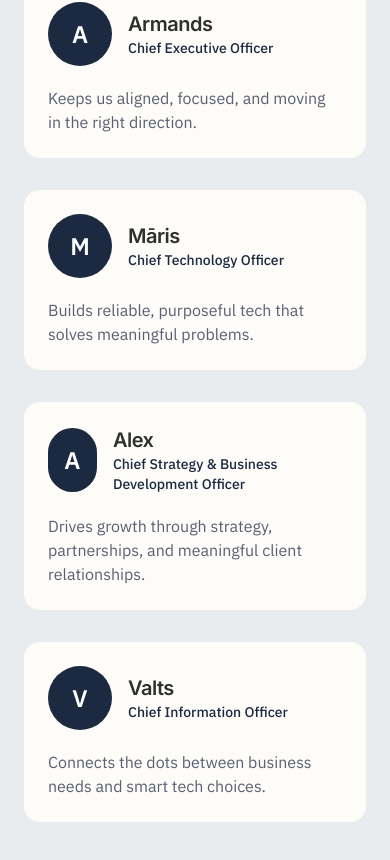
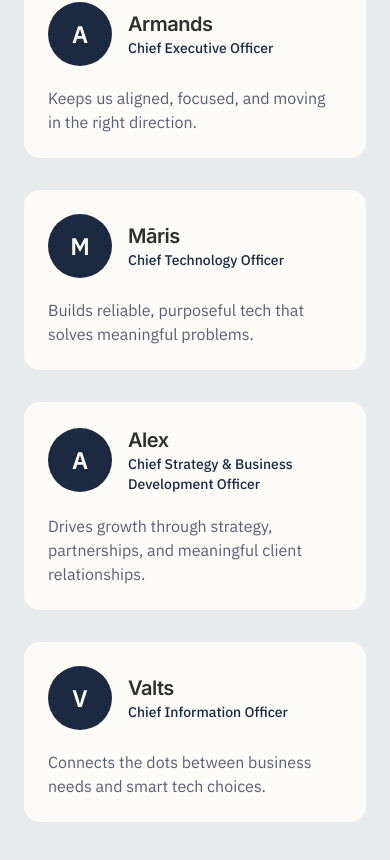
Before and after one commit to Double-Helix-Technologies/Double-Helix-Technologies.github.io, a Next.js app: page / in a window 390 px wide. Shown: the part 3016-3876 px from the top of the page. Built offline with nearby package versions, Linux system fonts and the light colour scheme.

Commit message:
Fix vertical stretch for the initial circles on small screens

```diff
--- a/app/components/About.tsx
+++ b/app/components/About.tsx
@@ -118,12 +118,12 @@ export default function About() {
       className="bg-background p-6 rounded-2xl transition-all hover:shadow-lg"
     >
       <div className="flex items-center mb-5">
-        <div className="h-16 w-16 rounded-full bg-primary flex items-center justify-center">
+        <div className="h-16 w-16 rounded-full bg-primary flex items-center justify-center flex-shrink-0">
           <span className="text-2xl font-semibold text-white">{person.name[0]}</span>
         </div>
-        <div className="ml-4">
+        <div className="ml-4 min-w-0">
           <h3 className="text-xl font-semibold text-text-primary">{person.name}</h3>
-          <p className="text-primary text-sm font-medium">{person.role}</p>
+          <p className="text-primary text-sm font-medium break-words">{person.role}</p>
         </div>
       </div>
       <p className="text-text-secondary">{person.description}</p>
```
